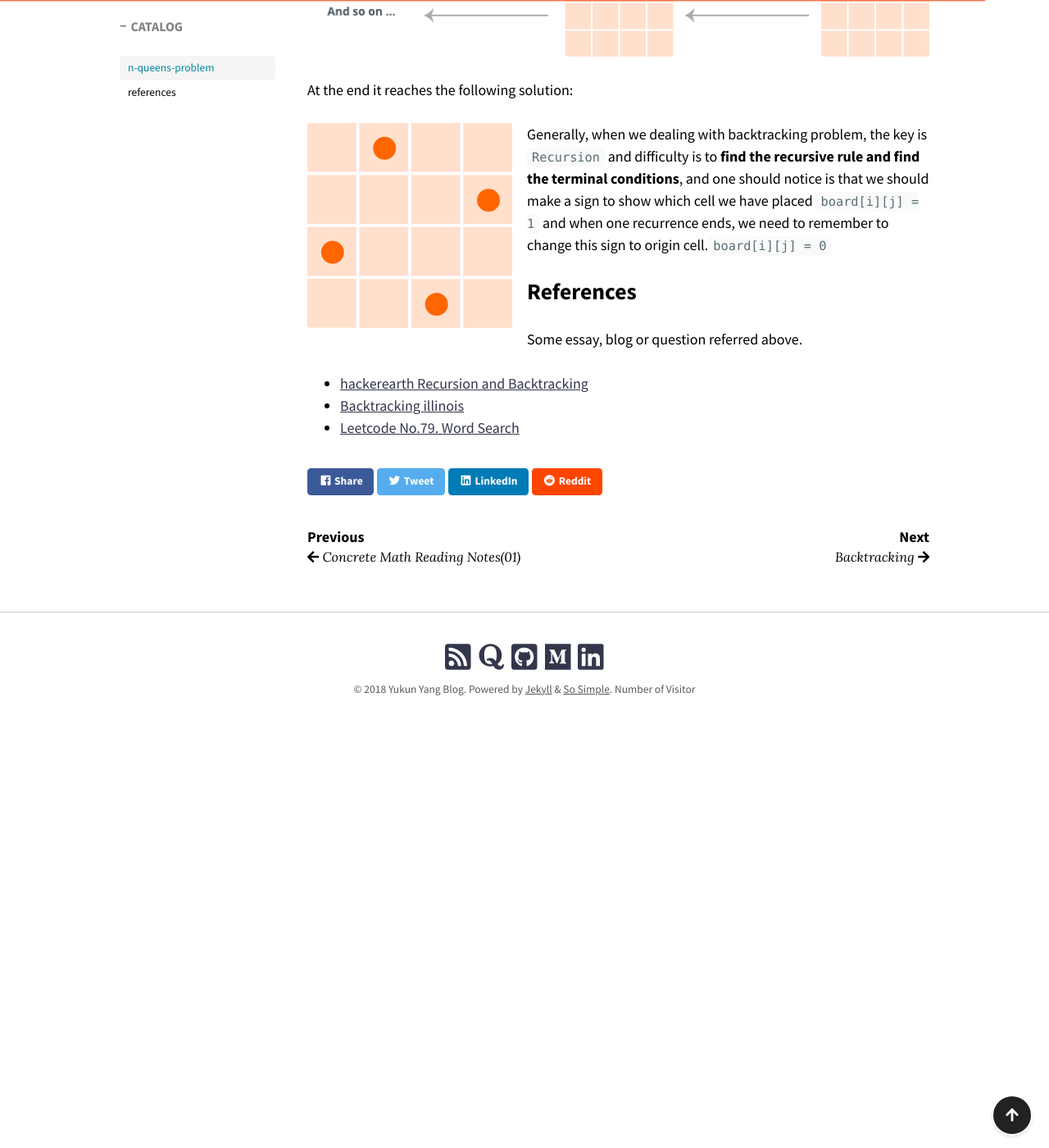
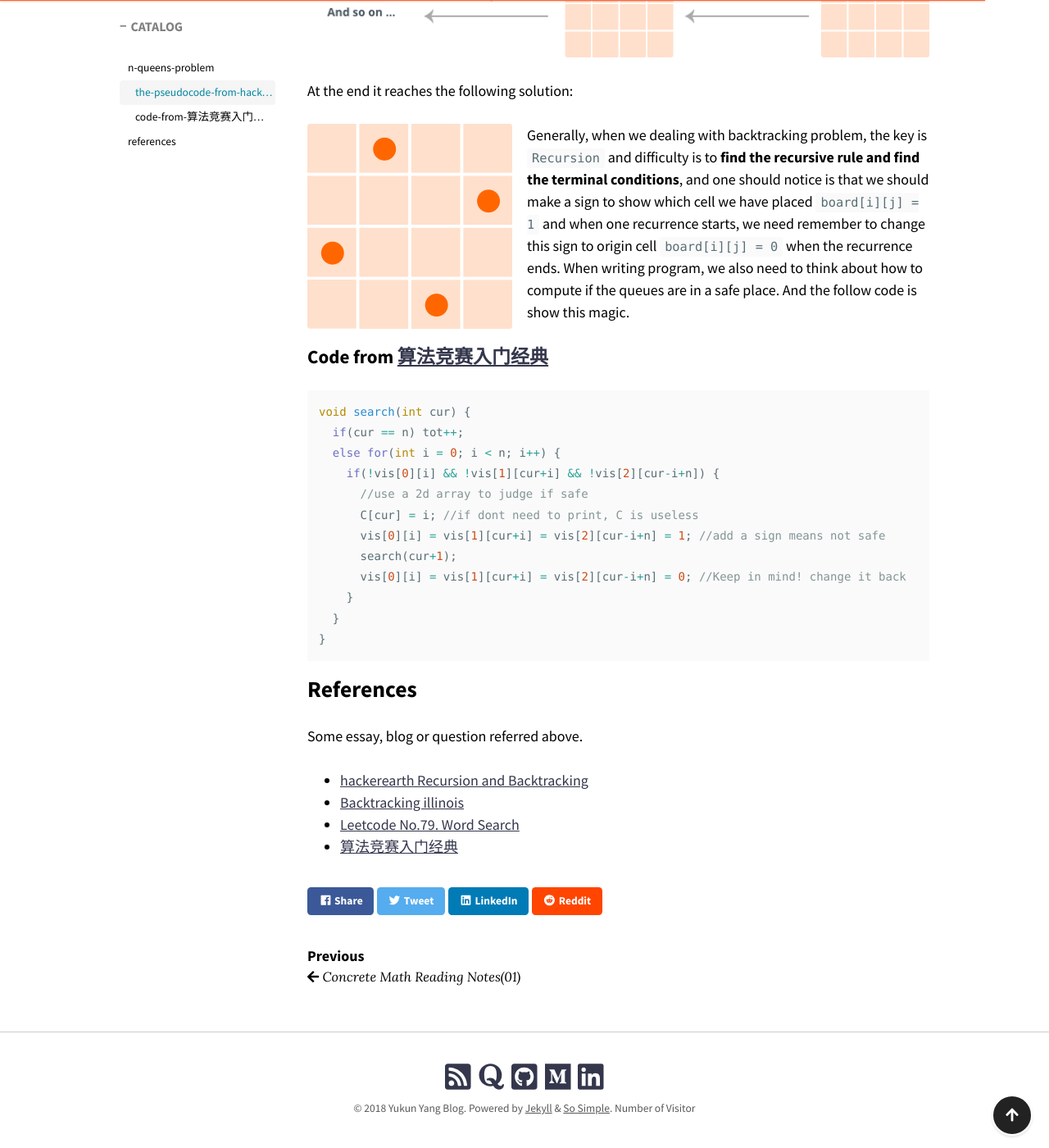
Before and after one commit to YuunYang/blog, a Jekyll site: the page built from _posts/2018-08-06-backtracking.md, in a window 1280 px wide and 1400 px high, scrolled down 3216 px. Shown: the whole window at 82% size. Built offline with Jekyll 4.4.1, drawn with Linux system fonts in a browser that asks for light colours; nearby versions of some CDN libraries; formulas are drawn with MathJax 3; comment, search, counter and statistics services are not loaded.

Commit message:
2018-08-06-backtracking

````diff
--- a/_includes/lang-switch.html
+++ b/_includes/lang-switch.html
@@ -17,10 +17,11 @@
 {% endif %}
 <script>
   window.addEvent(document.getElementById('check'), 'change', (e) => {
-    if (!e.target.checked) {
-      window.location.href = '{{ page.url }}'.slice(0, -1) + "-cn/"
-    } else {
-      window.location.href = '{{ page.url }}'.slice(0, -4)
+    let is_contain = window.location.href.indexOf('-cn') === -1;
+    if (!e.target.checked && is_contain) {
+      window.location.href = '{{ page.url }}'.replace('-cn', '').slice(0, -1) + "-cn/"
+    } else if(e.target.checked && !is_contain) {
+      window.location.href = '{{ page.url }}'.replace('-cn/', '')
     }
   })
 </script>
--- a/_includes/scrollspy.html
+++ b/_includes/scrollspy.html
@@ -29,7 +29,6 @@
         $('.side-catalog').removeClass('fixed');
       }
       selectList.forEach(e => {
-        console.log(e);
         var title = e.getAttribute('id');
         var text = document.createTextNode(title);
         var li = document.createElement('li');
--- a/_posts/2018-08-06-backtracking.md
+++ b/_posts/2018-08-06-backtracking.md
@@ -32,7 +32,7 @@
 
 That is our terminal conditions is when the unattacked cells comes zero or the queues all placed; and for the queue, if all placed, then it's over, we found the solution; while the unattacked cells comes zero, means we need to backtrack,i.e. remove the last placed queen from its current cell, and place it at some other cell. We do this recursively.
 
-The pseudocode from [`hackerearth`]('https://www.hackerearth.com/zh/practice/basic-programming/recursion/recursion-and-backtracking/tutorial/')
+### The pseudocode from [`hackerearth`][hackerearth Recursion and Backtracking]
 
 ```python
 is_attacked( x, y, board[][], N)
@@ -74,7 +74,24 @@
 At the end it reaches the following solution:
 
 ![n-queue-end](/images/2018-08-06-backtracking/n-queue-end.png){: .align-left}
-Generally, when we dealing with backtracking problem, the key is `Recursion` and difficulty is to **find the recursive rule and find the terminal conditions**, and one should notice is that we should make a sign to show which cell we have placed `board[i][j] = 1` and when one recurrence ends, we need to remember to change this sign to origin cell.`board[i][j] = 0`
+Generally, when we dealing with backtracking problem, the key is `Recursion` and difficulty is to **find the recursive rule and find the terminal conditions**, and one should notice is that we should make a sign to show which cell we have placed `board[i][j] = 1` and when one recurrence starts, we need remember to change this sign to origin cell `board[i][j] = 0` when the recurrence ends. When writing program, we also need to think about how to compute if the queues are in a safe place. And the follow code is show this magic.
+
+### Code from [算法竞赛入门经典][算法竞赛入门经典]
+
+```cpp
+void search(int cur) {
+  if(cur == n) tot++;
+  else for(int i = 0; i < n; i++) {
+    if(!vis[0][i] && !vis[1][cur+i] && !vis[2][cur-i+n]) {
+      //use a 2d array to judge if safe
+      C[cur] = i; //if dont need to print, C is useless
+      vis[0][i] = vis[1][cur+i] = vis[2][cur-i+n] = 1; //add a sign means not safe
+      search(cur+1);
+      vis[0][i] = vis[1][cur+i] = vis[2][cur-i+n] = 0; //Keep in mind! change it back
+    }
+  }
+}
+```
 
 ## References
 
@@ -83,3 +100,9 @@
 - [hackerearth Recursion and Backtracking]('https://www.hackerearth.com/zh/practice/basic-programming/recursion/recursion-and-backtracking/tutorial/')
 - [Backtracking illinois]('http://jeffe.cs.illinois.edu/teaching/algorithms/notes/03-backtracking.pdf')
 - [Leetcode No.79. Word Search]('https://leetcode.com/problems/word-search/description/')
+- [算法竞赛入门经典]('http://www.xwood.net/docs/pdf/%E7%AE%97%E6%B3%95%E7%AB%9E%E8%B5%9B%E5%85%A5%E9%97%A8%E7%BB%8F%E5%85%B8_%E7%AC%AC2%E7%89%88_201703071237.pdf')
+
+[hackerearth Recursion and Backtracking]:https://www.hackerearth.com/zh/practice/basic-programming/recursion/recursion-and-backtracking/tutorial/')
+[Backtracking illinois]:http://jeffe.cs.illinois.edu/teaching/algorithms/notes/03-backtracking.pdf')
+[Leetcode No.79. Word Search]:https://leetcode.com/problems/word-search/description/')
+[算法竞赛入门经典]: 'http://www.xwood.net/docs/pdf/%E7%AE%97%E6%B3%95%E7%AB%9E%E8%B5%9B%E5%85%A5%E9%97%A8%E7%BB%8F%E5%85%B8_%E7%AC%AC2%E7%89%88_201703071237.pdf'
````
Also changed, not shown: _posts/2018-08-06-backtracking-cn.md (renamed from _posts/2019-08-06-backtracking-cn.md, +1 -1 lines).
